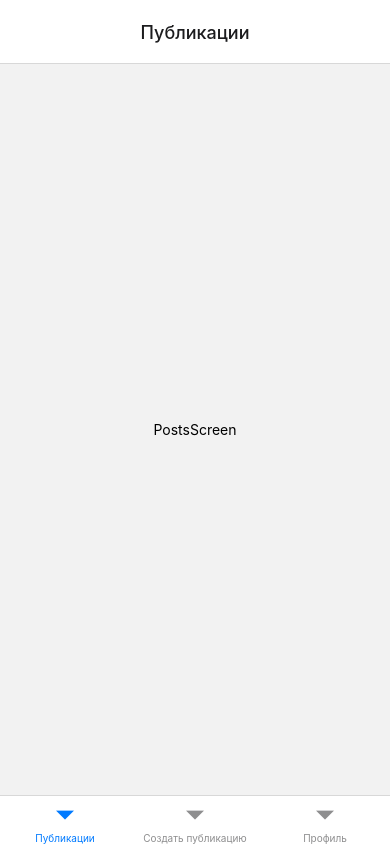
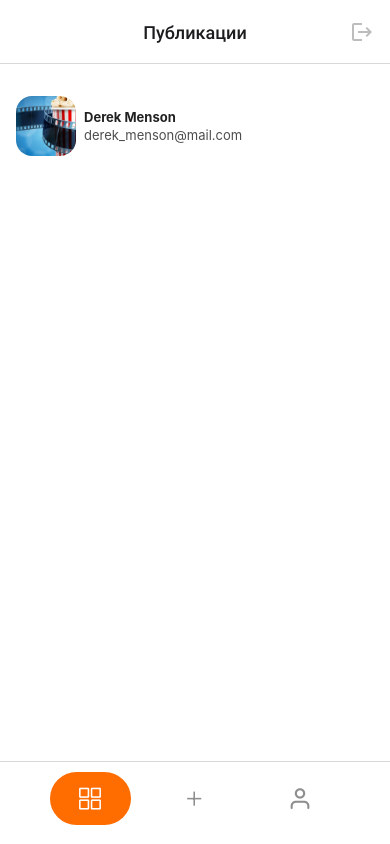
Before and after one commit to DeniOS777/react-native-hw04, a React Native app: screen / in a window 390 px wide. Built offline with nearby package versions, Linux system fonts and the light colour scheme.

Commit message:
added a bottom navigation

```diff
--- a/src/Routes/Routes.js
+++ b/src/Routes/Routes.js
@@ -6,6 +6,11 @@ import { LoginScreen } from '../Screens/LoginScreen';
 import { PostsScreen } from '../Screens/PostsScreen';
 import { CreatePostsScreen } from '../Screens/CreatePostsScreen';
 import { ProfileScreen } from '../Screens/ProfileScreen';
+import { TouchableOpacity, View, StyleSheet } from 'react-native';
+
+import { MaterialIcons } from '@expo/vector-icons';
+import { Ionicons } from '@expo/vector-icons';
+import { Feather } from '@expo/vector-icons';
 
 const AuthStack = createStackNavigator();
 const HomeTab = createBottomTabNavigator();
@@ -28,22 +33,81 @@ export const chooseNavigation = isAuth => {
     );
   }
   return (
-    <HomeTab.Navigator initialRouteName="Posts">
+    <HomeTab.Navigator
+      initialRouteName="Posts"
+      screenOptions={{
+        tabBarShowLabel: false,
+        tabBarStyle: { height: 83, paddingBottom: 10, borderTopWidth: 1 },
+      }}
+    >
       <HomeTab.Screen
-        options={{ title: 'Публикации', headerTitleAlign: 'center' }}
+        options={{
+          title: 'Публикации',
+          headerTitleAlign: 'center',
+          headerStyle: { borderBottomWidth: 1 },
+          headerTitleStyle: { fontFamily: 'Roboto-Medium' },
+          tabBarIconStyle: { marginLeft: 50 },
+          headerRight: () => (
+            <TouchableOpacity activeOpacity={0.6} style={{ paddingRight: 16 }}>
+              <MaterialIcons name="logout" size={24} color="#BDBDBD" />
+            </TouchableOpacity>
+          ),
+          tabBarIcon: ({ focused, size, color }) =>
+            focused ? (
+              <View style={styles.wrapTabButton}>
+                <Ionicons name="ios-grid-outline" size={size} color="#ffffff" />
+              </View>
+            ) : (
+              <Ionicons name="ios-grid-outline" size={size} color={color} />
+            ),
+        }}
         name="Posts"
         component={PostsScreen}
       />
       <HomeTab.Screen
-        options={{ title: 'Создать публикацию', headerTitleAlign: 'center' }}
+        options={{
+          title: 'Создать публикацию',
+          headerTitleAlign: 'center',
+          headerTitleStyle: { fontFamily: 'Roboto-Medium' },
+          headerStyle: { borderBottomWidth: 1 },
+          tabBarIcon: ({ focused, size, color }) =>
+            focused ? (
+              <View style={styles.wrapTabButton}>
+                <Ionicons name="ios-add" size={size} color="#ffffff" />
+              </View>
+            ) : (
+              <Ionicons name="ios-add" size={size} color={color} />
+            ),
+        }}
         name="Create"
         component={CreatePostsScreen}
       />
       <HomeTab.Screen
-        options={{ title: 'Профиль', headerTitleAlign: 'center' }}
+        options={{
+          title: 'Профиль',
+          headerTitleAlign: 'center',
+          tabBarIconStyle: { marginRight: 50 },
+          tabBarIcon: ({ focused, size, color }) =>
+            focused ? (
+              <View style={styles.wrapTabButton}>
+                <Feather name="user" size={size} color="#ffffff" />
+              </View>
+            ) : (
+              <Feather name="user" size={size} color={color} />
+            ),
+        }}
         name="Profile"
         component={ProfileScreen}
       />
     </HomeTab.Navigator>
   );
 };
+
+const styles = StyleSheet.create({
+  wrapTabButton: {
+    backgroundColor: '#FF6C00',
+    paddingHorizontal: 28,
+    paddingVertical: 13,
+    borderRadius: 30,
+  },
+});
--- a/src/Screens/PostsScreen/PostsScreen.jsx
+++ b/src/Screens/PostsScreen/PostsScreen.jsx
@@ -1,12 +1,24 @@
 import React from 'react';
-import { Text, View } from 'react-native';
+import { Text, View, Image } from 'react-native';
 
 import { styles } from './PostsScreen.styled';
 
 export const PostsScreen = () => {
   return (
     <View style={styles.container}>
-      <Text>PostsScreen</Text>
+      <View style={styles.containerProfile}>
+        <View style={styles.wrapImage}>
+          <Image
+            style={styles.image}
+            source={require('../../../assets/dummy_poster.jpg')}
+          />
+        </View>
+
+        <View>
+          <Text style={styles.textName}>Derek Menson</Text>
+          <Text style={styles.textEmail}>derek_menson@mail.com</Text>
+        </View>
+      </View>
     </View>
   );
 };
--- a/src/Screens/PostsScreen/PostsScreen.styled.js
+++ b/src/Screens/PostsScreen/PostsScreen.styled.js
@@ -3,7 +3,34 @@ import { StyleSheet } from 'react-native';
 export const styles = StyleSheet.create({
   container: {
     flex: 1,
-    justifyContent: 'center',
+    paddingHorizontal: 16,
+    paddingTop: 32,
+    backgroundColor: '#ffffff',
+  },
+  containerProfile: {
+    flexDirection: 'row',
     alignItems: 'center',
+    marginBottom: 32,
+  },
+  wrapImage: {
+    marginRight: 8,
+    overflow: 'hidden',
+  },
+  image: {
+    width: 60,
+    height: 60,
+    borderRadius: 16,
+  },
+  textName: {
+    marginBottom: 4,
+    fontSize: 13,
+    fontWeight: '700',
+    lineHeight: 15,
+    color: '#212121',
+  },
+  textEmail: {
+    fontSize: 13,
+    lineHeight: 13,
+    color: 'rgba(33, 33, 33, 0.8)',
   },
 });
```
Also changed, not shown: App.js (+0 -36 lines), assets/dummy_poster.jpg (added).
